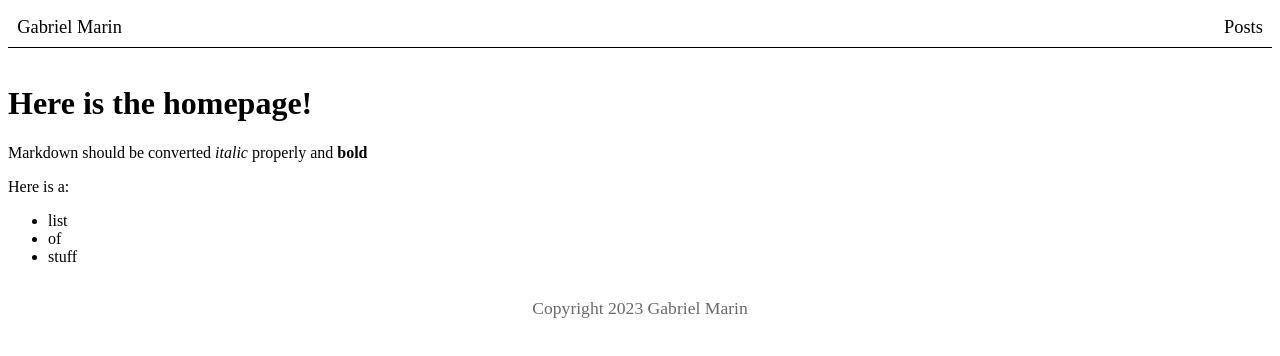
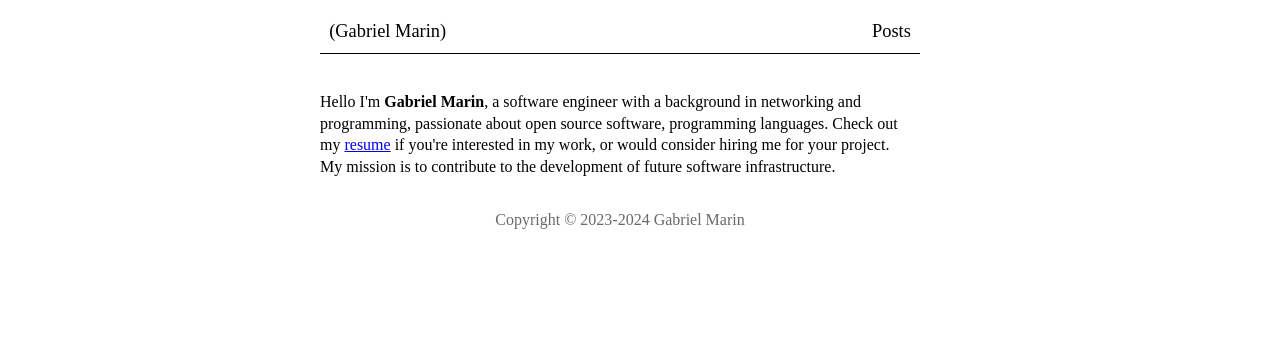
Before and after one commit to gabri3lmarin/blog, a plain HTML site: page docs/index.html in a window 1280 px wide. Drawn offline with Linux system fonts and the light colour scheme.

Commit message:
Added cv

```diff
--- a/docs/css/style.css
+++ b/docs/css/style.css
@@ -1,3 +1,17 @@
+/* /css/style.css */
+ html{
+     font-size: 16px;
+     font-family: "sans-serif";
+     line-height: 1.35;
+ }
+
+ body{
+     max-width: 600px;
+     margin-left: 25%;
+     margin-top: 10px;
+     margin-bottom: 10px;
+ }
+
 .header {
     /* border: 3px solid green; */
     overflow: hidden;
@@ -22,7 +36,7 @@
 }
 
 footer {
-    /* border: 3px solid red; */
+    /*border: 3px solid red;*/
     padding-left: 1em;
     padding-right: 1em;
     margin-top: 2rem;
@@ -31,7 +45,7 @@ footer {
     position: center;
     margin-left: 25%;
     margin-right: 25%;
-    font-size: 1.1rem;
+    font-size: 1rem;
     color: #696969;
     max-width: 600px;
 }
--- a/docs/index.html
+++ b/docs/index.html
@@ -1,2 +1,2 @@
 <!DOCTYPE html>
-<html lang="en"><head><title>Static website!</title><meta charset="utf-8"><meta content="width=device-width, initial-scale=1.0" name="viewport"><link href="/css/style.css" rel="stylesheet" type="text/css"><body><div class="header"><div class="name"><a href="/">Gabriel Marin</a><div class="header-right"><a href="/posts">Posts</a></div></div></div><h1>Here is the homepage!</h1><p>Markdown should be converted <em>italic</em> properly and <strong>bold</strong></p><p>Here is a:</p><ul><li>list</li><li>of</li><li>stuff</li></ul></body><footer><p>Copyright 2023 Gabriel Marin</p></footer></head></html>
+<html lang="en"><head><title>Gabriel Marin</title><meta charset="utf-8"><meta content="width=device-width, initial-scale=1.0" name="viewport"><link href="/css/style.css" rel="stylesheet" type="text/css"><body><div class="header"><div class="name"><a href="/">(Gabriel Marin)</a><div class="header-right"><a href="/posts">Posts</a></div></div></div><p>Hello I'm <strong>Gabriel Marin</strong>, a software engineer with a background in networking and programming, passionate about open source software, programming languages. Check out my <a href='/marincv.pdf'>resume</a> if you're interested in my work, or would consider hiring me for your project.<br /> My mission is to contribute to the development of future software infrastructure.</p></body><footer><p>Copyright © 2023-2024 Gabriel Marin</p></footer></head></html>
--- a/resources/css/style.css
+++ b/resources/css/style.css
@@ -1,24 +1,24 @@
 /* /css/style.css */
- html{
-     font-size: 16px;
-     font-family: "sans-serif";
-     line-height: 1.35;
- }
 
- body{
-     max-width: 600px;
-     margin-left: 25%;
-     margin-top: 10px;
-     margin-bottom: 10px;
- }
+html,
+body {
+    box-sizing: border-box;
+    font-size: 18px;
+    font-family: "sans-serif";
+    line-height: 1.5;
+    max-width: 800px;
+    margin-left: 25%;
+    margin-top: 10px;
+    margin-bottom: 10px;
+}
 
 .header {
     /* border: 3px solid green; */
     overflow: hidden;
-    max-width: 600px
-               margin-top: 0.5em;
+    max-width: 800px;
+    margin-top: 0.5em;
     margin-bottom: 2em;
-    font-size: 1.15rem;
+    font-size: 22px;
     border-bottom: 1px solid black;
 }
 
@@ -36,7 +36,7 @@
 }
 
 footer {
-    /* border: 3px solid red; */
+    /*border: 3px solid red;*/
     padding-left: 1em;
     padding-right: 1em;
     margin-top: 2rem;
@@ -45,7 +45,7 @@ footer {
     position: center;
     margin-left: 25%;
     margin-right: 25%;
-    font-size: 1.1rem;
+    font-size: 13px;
     color: #696969;
-    max-width: 600px;
+    max-width: 800px;
 }
```
Also changed, not shown: docs/posts/first_post.html (+1 -1 lines), docs/posts/index.html (+1 -1 lines), 6 other files.
